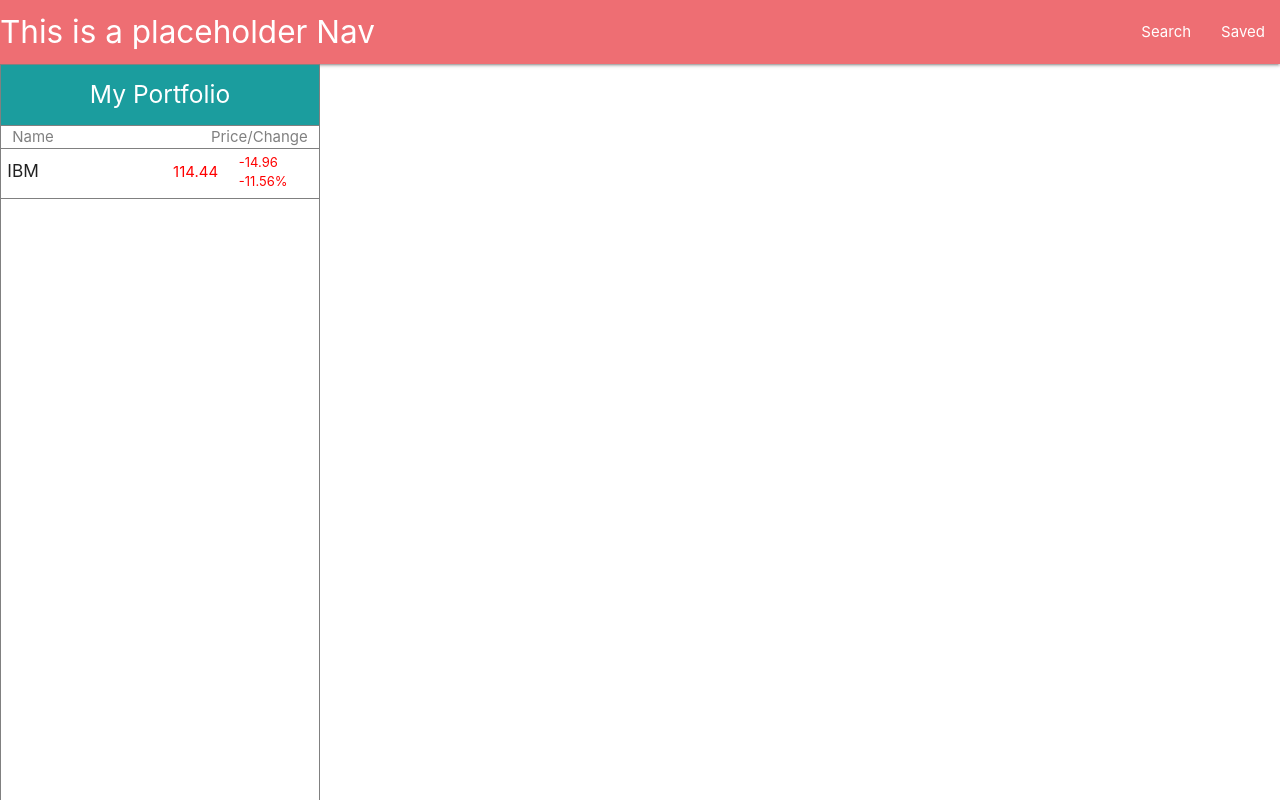
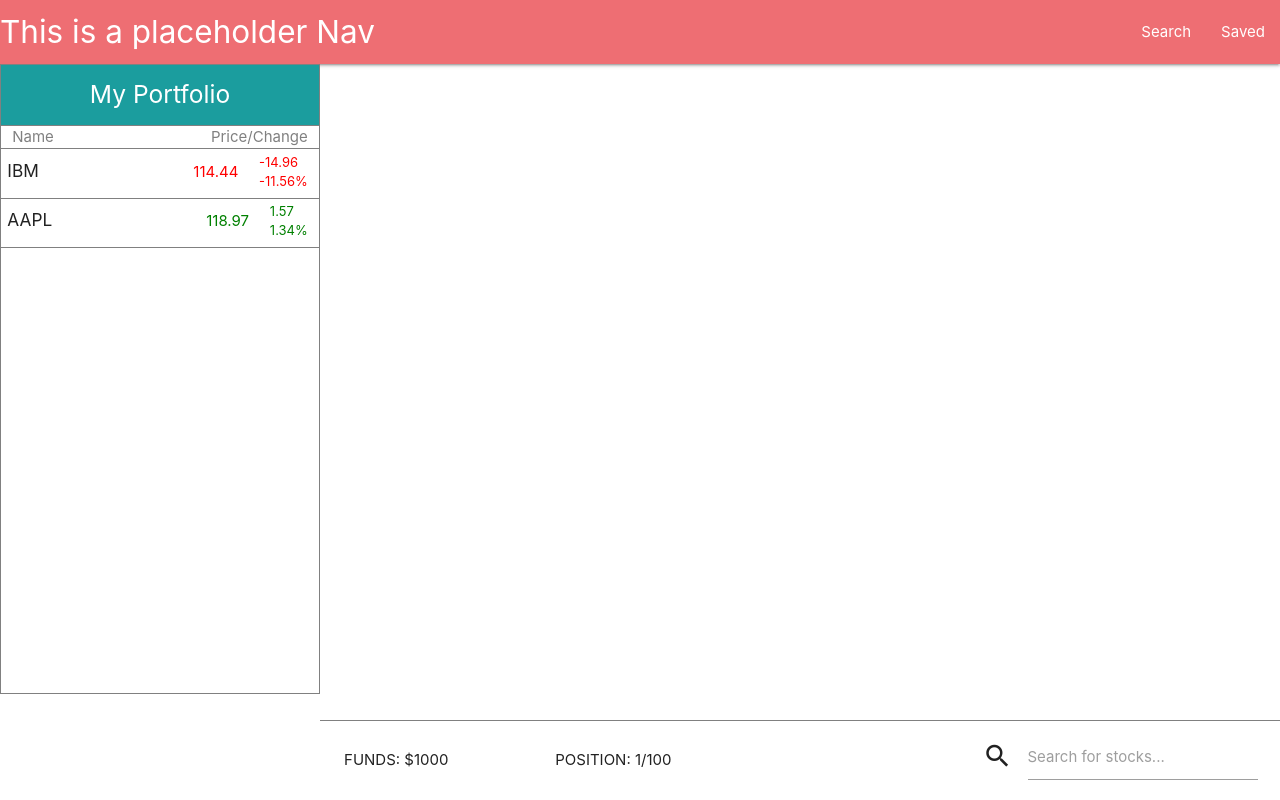
Before and after one commit to asmaa-aboasha/MoneyVestor, a React (Create React App) app in the folder client/: page /trade in a window 1280 px wide. Shown: the top 800 px of the page. Built offline with nearby package versions, Linux system fonts and the light colour scheme.

Commit message:
rough bottom bar finished

```diff
--- a/client/src/App.css
+++ b/client/src/App.css
@@ -1,38 +1,4 @@
-.App {
-  text-align: center;
+body{
+  height: 100%;
+  margin:0;
 }
-
-.App-logo {
-  height: 40vmin;
-  pointer-events: none;
-}
-
-@media (prefers-reduced-motion: no-preference) {
-  .App-logo {
-    animation: App-logo-spin infinite 20s linear;
-  }
-}
-
-.App-header {
-  background-color: #282c34;
-  min-height: 100vh;
-  display: flex;
-  flex-direction: column;
-  align-items: center;
-  justify-content: center;
-  font-size: calc(10px + 2vmin);
-  color: white;
-}
-
-.App-link {
-  color: #61dafb;
-}
-
-@keyframes App-logo-spin {
-  from {
-    transform: rotate(0deg);
-  }
-  to {
-    transform: rotate(360deg);
-  }
-}
--- a/client/src/App.js
+++ b/client/src/App.js
@@ -4,6 +4,8 @@ import Home from './pages/Home/Home';
 import NoMatch from './pages/NoMatch';
 import { Navbar, NavItem, Icon } from 'react-materialize';
 import { BrowserRouter as Router, Route, Switch } from "react-router-dom";
+
+import './App.css';
 
 
 function App() {
--- /dev/null
+++ b/client/src/components/MarketComponents/BottomBar/BottomBar.js
@@ -0,0 +1,27 @@
+import React from 'react';
+import { Row, Col, TextInput, Icon } from 'react-materialize';
+import './bottombar.css'
+import 'materialize-css';
+
+const BottomBar = (props) => {
+    return (
+        <Col className='bottom-bar valign-wrapper' s={12}>
+            <Col l={2} className='left-align'>
+                <div>FUNDS: ${props.funds}</div>
+            </Col>
+            <Col className='center-align'>
+                <div>POSITION: {props.pos}/100</div>
+            </Col>
+            <Col l={3} className='search-bar'>
+                <TextInput
+                    l={12}
+                    icon={<Icon>search</Icon>}
+                    id="TextInput-4"
+                    label="Search for stocks..."
+                />
+            </Col>
+        </Col>
+    )
+}
+
+export default BottomBar;
--- /dev/null
+++ b/client/src/components/MarketComponents/BottomBar/bottombar.css
@@ -0,0 +1,14 @@
+.bottom-bar{
+    padding:0 !important;
+    padding-left: 1% !important;
+    border-top: 1px solid gray;
+    height: 10%;
+    position: fixed;
+    left:25% !important;
+    bottom: 0;
+}
+
+.search-bar{
+    position: fixed;
+    right: 0 !important;
+}
--- a/client/src/components/MarketComponents/Portfolio/Portfolio.js
+++ b/client/src/components/MarketComponents/Portfolio/Portfolio.js
@@ -38,8 +38,8 @@ const Portfolio = (props) =>{
                     <p>Price/Change</p>
                 </Col>
             </div>
+            <div className='portfolio-body'>{portfolio}</div>
 
-            {portfolio}
         </Col>
     )
 }
--- a/client/src/components/MarketComponents/Portfolio/PortfolioItem/PortfolioItem.js
+++ b/client/src/components/MarketComponents/Portfolio/PortfolioItem/PortfolioItem.js
@@ -16,13 +16,13 @@ const PortfolioItem = (props) => {
     }
     return (
         <Row className='portfolio-item hoverable'>
-            <Col s={6} className='ticker'>
+            <Col s={6} m={8} className='ticker'>
                 <h6>{props.stockId}</h6>
             </Col>
             <Col className='price'>
                 <p className={fontColor}>{props.cPrice}</p>
             </Col>
-            <Col s={3} className='price-change'>
+            <Col className='price-change'>
                 <div className={fontColor}>{dollarDiff}</div>
                 <div className={fontColor}>{ perDiff }%</div>
             </Col>
--- a/client/src/components/MarketComponents/Portfolio/portfolio.module.css
+++ b/client/src/components/MarketComponents/Portfolio/portfolio.module.css
@@ -1,5 +1,5 @@
 .portfolio{
     border: 1px solid gray;
-    height: 100em;
+    height: 50em;
     padding: 0 !important;
 }
--- a/client/src/pages/VirtualMarket/VirtualMarket.js
+++ b/client/src/pages/VirtualMarket/VirtualMarket.js
@@ -1,6 +1,7 @@
 import React, { useState, useEffect } from 'react';
 import Portfolio from '../../components/MarketComponents/Portfolio/Portfolio';
 import Chart from '../../components/MarketComponents/Chart/Chart';
+import BottomBar from '../../components/MarketComponents/BottomBar/BottomBar'
 import API from '../../utils/StockAPI/API';
 import { Row, Col, Button } from 'react-materialize';
 import 'materialize-css';
@@ -15,6 +16,8 @@ const VirtualMarket = () => {
     })
 
     useEffect(() => {
+        //this is some rough code here for now
+        //eventually, we will need to retreive user data and then update it with the latest prices from API
         getUserData();
     }, []);
 
@@ -30,8 +33,14 @@ const VirtualMarket = () => {
 
     return (
         <React.Fragment>
-            <Row>
+            <Row className='help'>
                 <Portfolio portfolio={userObj.portfolio} />
+                <Col s={9} className='stats-container'>
+                    <BottomBar
+                        funds={userObj.funds}
+                        pos={userObj.position}
+                    />
+                </Col>
             </Row>
         </React.Fragment>
     )
--- a/client/src/pages/VirtualMarket/virtualmarket.css
+++ b/client/src/pages/VirtualMarket/virtualmarket.css
@@ -7,8 +7,8 @@
 }
 
 .portfolio{
+    height: 42rem;
     border: 1px solid gray;
-    height: 100em;
     padding: 0 !important;
 }
 
@@ -31,6 +31,10 @@
 .portfolio-label p{
     color: gray;
     margin: 0;
+}
+
+.portfolio-body{
+    overflow-y: scroll;
 }
 
 .portfolio-item{
--- a/client/src/utils/StockAPI/API.js
+++ b/client/src/utils/StockAPI/API.js
@@ -13,6 +13,13 @@ const API = {
                     initDate: d,
                     initPrice: 129.40,
                     currPrice: 114.44
+                },
+                {
+                    stockId: 'AAPL',
+                    shares: 5,
+                    initDate: d,
+                    initPrice: 117.40,
+                    currPrice: 118.97
                 }
             ],
             funds: 1000,
```
